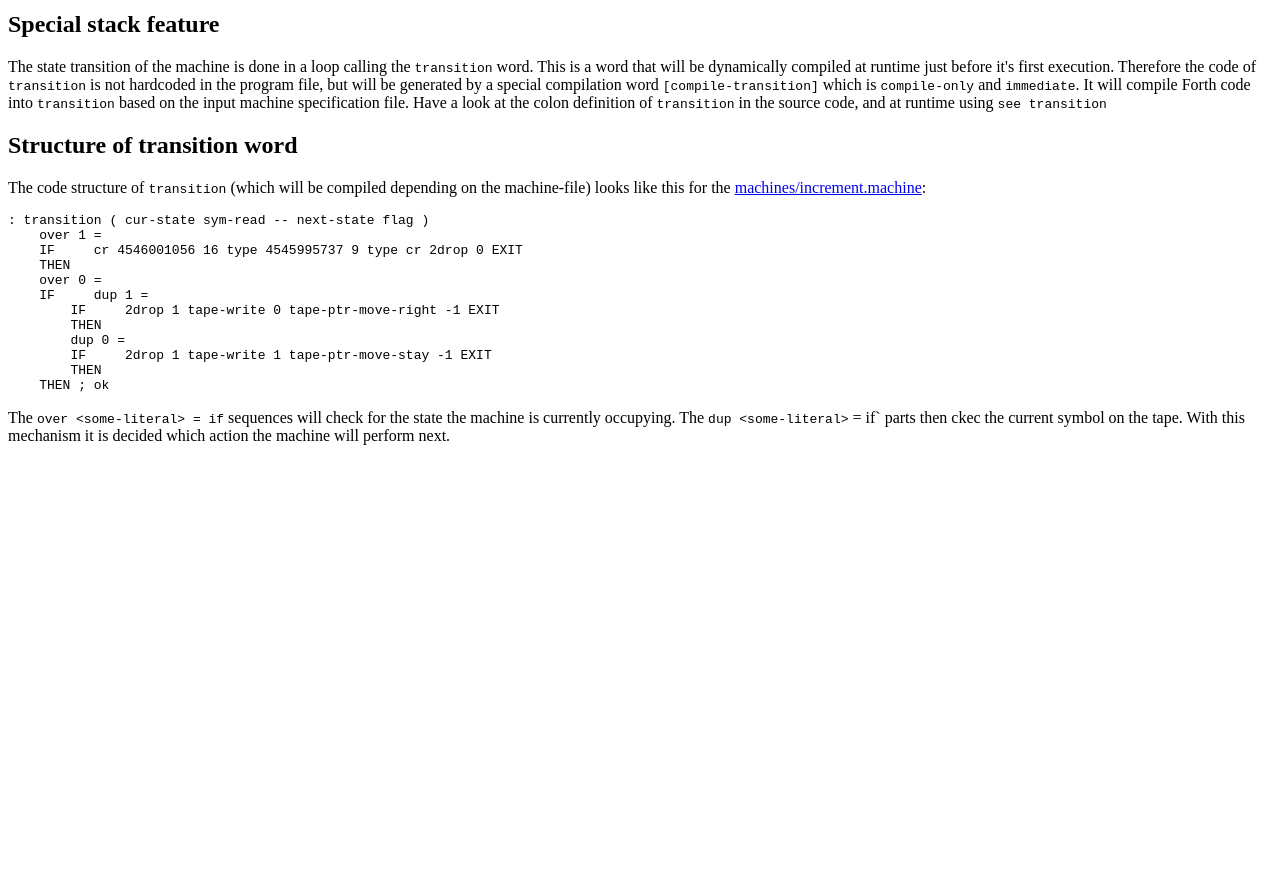
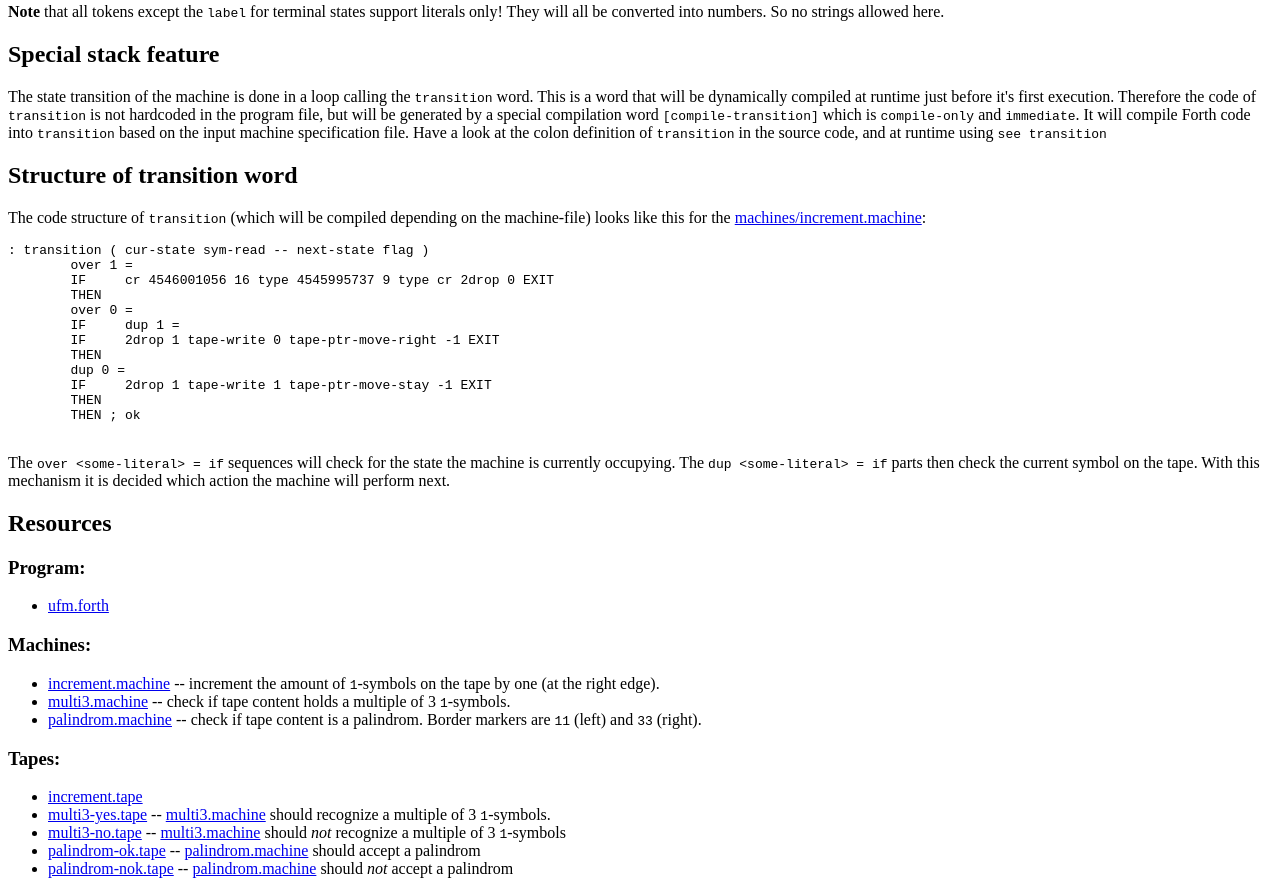
Before and after one commit to mpgirro/sbs14w, a plain HTML site: page index.html in a window 1280 px wide. Shown: the part 820-1714 px from the top of the page. Before the commit the page ends 1281 px from the top, so only its background shows below. Drawn offline with Linux system fonts and the light colour scheme.

Commit message:
edits for publishing to g0

```diff
--- a/index.html
+++ b/index.html
@@ -75,7 +75,34 @@ sym-read sym-write next-state tape ptr-move
         THEN ; ok
     </code></pre>
 
-<p>The <code>over &lt;some-literal&gt; = if</code> sequences will check for the state the machine is currently occupying. The <code>dup &lt;some-literal&gt;</code> = if` parts then ckec the current symbol on the tape. With this mechanism it is decided which action the machine will perform next.</p>
+    <p>The <code>over &lt;some-literal&gt; = if</code> sequences will check for the state the machine is currently occupying. The <code>dup &lt;some-literal&gt; = if</code> parts then check the current symbol on the tape. With this mechanism it is decided which action the machine will perform next.</p>
+
+    <h2>Resources</h2>
+
+    <h3>Program:</h3>
+
+    <ul>
+        <li><a href="ufm.forth">ufm.forth</a></li>
+    </ul>
+
+    <h3>Machines:</h3>
+
+    <ul>
+        <li><a href="machines/increment.machine">increment.machine</a> -- increment the amount of <code>1</code>-symbols on the tape by one (at the right edge).</li>
+        <li><a href="machines/multi3.machine">multi3.machine</a> -- check if tape content holds a multiple of 3 <code>1</code>-symbols.</li>
+        <li><a href="machines/palindrom.machine">palindrom.machine</a> -- check if tape content is a palindrom. Border markers are <code>11</code> (left) and <code>33</code> (right).</li>
+    </ul>
+
+    <h3>Tapes:</h3>
+
+    <ul>
+        <li><a href="tapes/increment.tape">increment.tape</a></li>
+        <li><a href="tapes/multi3-yes.tape">multi3-yes.tape</a> -- <a href="machines/multi3.machine">multi3.machine</a> should recognize a multiple of 3 <code>1</code>-symbols.</li>
+        <li><a href="tapes/multi3-no.tape">multi3-no.tape</a> -- <a href="machines/multi3.machine">multi3.machine</a> should <em>not</em>  recognize a multiple of 3 <code>1</code>-symbols</li>
+        <li><a href="tapes/palindrom-ok.tape">palindrom-ok.tape</a> -- <a href="machines/palindrom.machine">palindrom.machine</a> should accept a palindrom</li>
+        <li><a href="tapes/palindrom-nok.tape">palindrom-nok.tape</a> -- <a href="machines/palindrom.machine">palindrom.machine</a> should <em>not</em> accept a palindrom</li>
+    </ul>
+
 
 </body>
 </html>
```
Also changed, not shown: 2 other files. Lines whose indentation alone changed are shown as unchanged.
